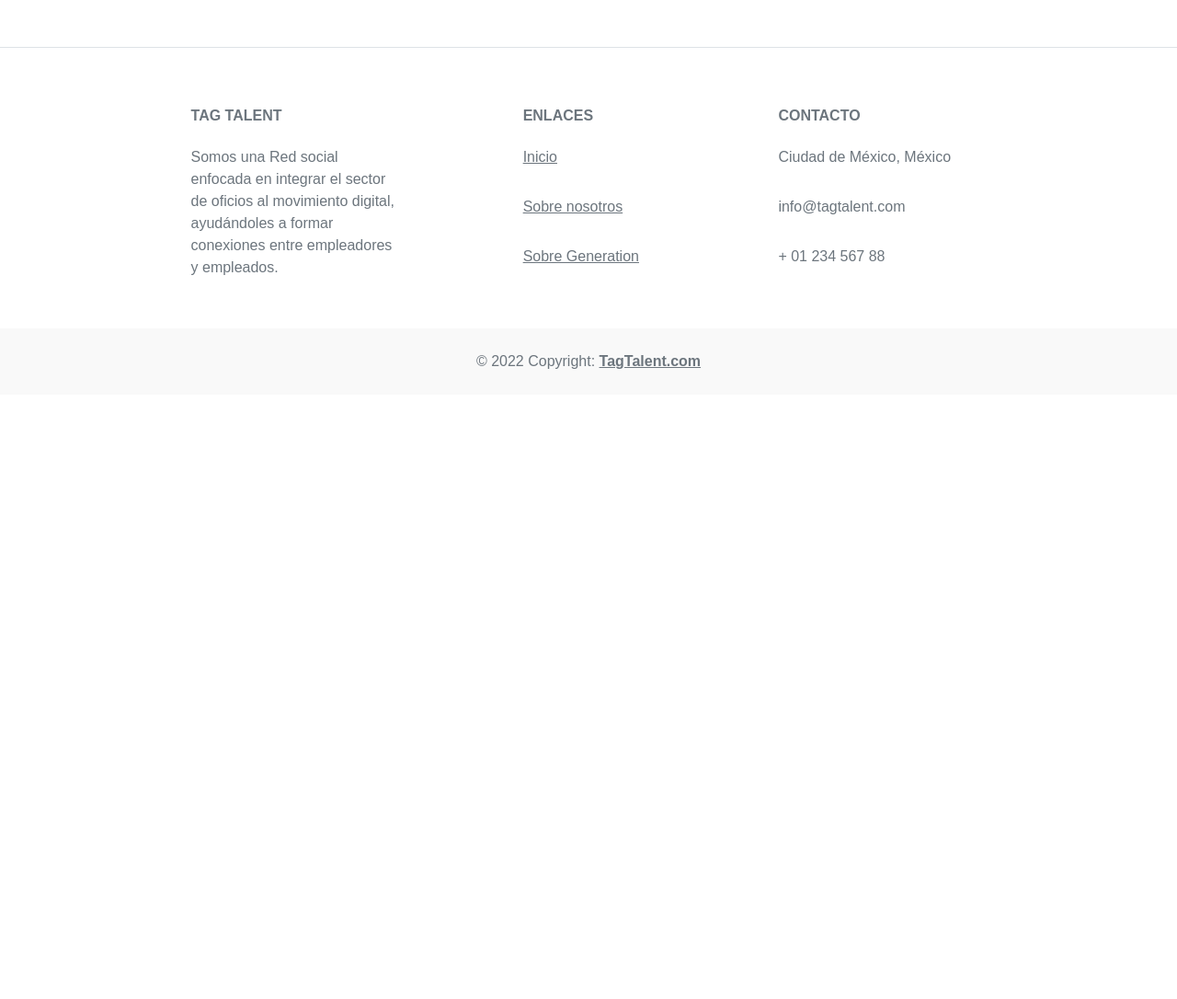
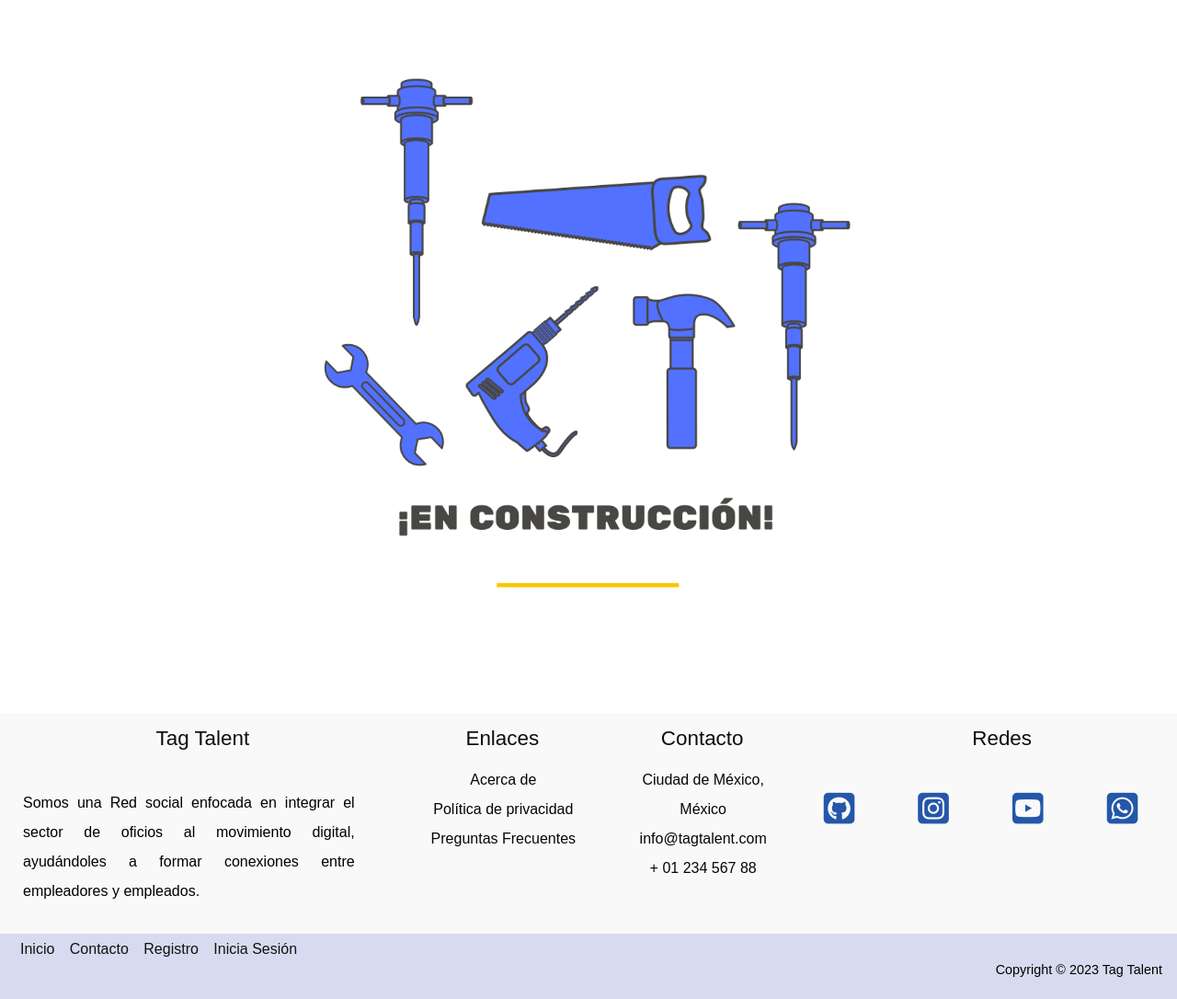
Before and after one commit to BelSharon/proyecto-integrador, a plain HTML site: page categories.html in a window 1280 px wide. Shown: the part 73-1159 px from the top of the page at 92% size. Before the commit the page ends 800 px from the top, so only its background shows below. Drawn offline with nearby package versions, Linux system fonts and the light colour scheme.

Commit message:
Añadí Footer a las páginas

```diff
--- a/categories.html
+++ b/categories.html
@@ -4,9 +4,10 @@
   <meta charset="UTF-8">
   <meta http-equiv="X-UA-Compatible" content="IE=edge">
   <meta name="viewport" content="width=device-width, initial-scale=1.0">
-    <title>Categorías</title>
-    <link href="https://cdn.jsdelivr.net/npm/bootstrap@5.2.3/dist/css/bootstrap.min.css" rel="stylesheet" integrity="sha384-rbsA2VBKQhggwzxH7pPCaAqO46MgnOM80zW1RWuH61DGLwZJEdK2Kadq2F9CUG65" crossorigin="anonymous">
   <link rel="stylesheet" href="./css/styles.css">
+  <link rel="stylesheet" href="./css/footer.css">
+  <link href="https://cdn.jsdelivr.net/npm/bootstrap@5.2.3/dist/css/bootstrap.min.css" rel="stylesheet"
+      integrity="sha384-rbsA2VBKQhggwzxH7pPCaAqO46MgnOM80zW1RWuH61DGLwZJEdK2Kadq2F9CUG65" crossorigin="anonymous">
 </head>
 <body>
     <header>
@@ -34,88 +35,93 @@
         </nav>
         </header>
 
-            <!-- Footer -->
-<footer class="text-center text-lg-start bg-white text-muted">
-    <!-- Section: Social media -->
-    <section class="d-flex justify-content-center justify-content-lg-between p-4 border-bottom">
+        <section>
+          <img src="./assets/Folleto de Construcción Amarillo y Gris Ilustración (5.5 × 7.5 in) (5.5 × 6.5 in).png" weidth="90px"  height="700px"  alt="">
+        </section>
 
 
-      <!-- Right -->
-      <div class="ms-5 d-inline-flex">
-        <!-- <a href="" class="me-4 link-secondary">
-          <img src="https://www.iconpacks.net/icons/1/free-linkedin-icon-112-thumb.png" height="35px" alt="Linkedin-icon">
-        </a> -->
+        <br>
+        <br>
+        <br>
+        <footer>
+          <div class="row primary">
+            <div class="column about">
+
+            <h3>Tag Talent</h3>
+
+             <p>
+              Somos una Red social enfocada en integrar el sector de oficios al movimiento digital,
+              ayudándoles a formar conexiones entre empleadores y empleados.
+            </p>
+
           </div>
-      <!-- Right -->
-    </section>
-    <!-- Section: Social media -->
 
-    <!-- Section: Links  -->
-    <section class="">
-      <div class="container text-center text-md-start mt-5">
-        <!-- Grid row -->
-        <div class="row mt-3">
-          <!-- Grid column -->
-          <div class="col-md-3 col-lg-4 col-xl-3 mx-auto mb-4">
-            <!-- Content -->
-            <h6 class="text-uppercase fw-bold mb-4">
-              <i class=""></i>Tag Talent
-            </h6>
-            <p>
-              Somos una Red social enfocada en integrar el sector de oficios al movimiento digital, ayudándoles a formar conexiones entre empleadores y empleados.
-            </p>
+          <div class="column links">
+          <h3>   Enlaces</h3>
+           <ul>
+            <li>
+             <a href="https://github.com/BelSharon/proyecto-integrador">Acerca de</a>
+            </li>
+            <li>
+             <a href="#cookies-policy">Política de privacidad</a>
+            </li>
+            <li>
+             <a href="#terms-of-services">Preguntas Frecuentes</a>
+            </li>
+                     </ul>
+
           </div>
-          <!-- Grid column -->
 
 
-          <!-- Grid column -->
+          <div class="column links">
+            <h3>Contacto</h3>
+             <ul>
+              <li>
+               <a href="https://goo.gl/maps/sVf9QXB1q5WqjByc6">Ciudad de México, México</a>
+              </li>
+              <li>
+               <a href="./contactus.html">info@tagtalent.com </a>
+              </li>
+              <li>
+              <a href="#terms-of-services">+ 01 234 567 88</a>
+              </li>
+            </ul>
+          </div>
 
-          <!-- Grid column -->
-          <div class="col-md-3 col-lg-2 col-xl-2 mx-auto mb-4">
-            <!-- Links -->
-            <h6 class="text-uppercase fw-bold mb-4">
-              Enlaces
-            </h6>
-            <p>
-              <a href="index.html" class="text-reset">Inicio</a>
-            </p>
-            <p>
-              <a href="./aboutus.html" class="text-reset">Sobre nosotros</a>
-            </p>
-            <p>
-              <a href="https://mexico.generation.org/" class="text-reset">Sobre Generation</a>
-            </p>
+          <div class="column subscribe">
+           <h3>Redes</h3>
+
+            <div class="social">
+
+              <a href="https://github.com/BelSharon/proyecto-integrador/tree/develop" target="_blank"><i class="fa-brands fa-github-square"></a></i>
+              <a href="https://www.instagram.com/" target="_blank"><i class="fa-brands fa-instagram-square"></a></i>
+              <a href="https://www.youtube.com/" target="_blank"><i class="fa-brands fa-youtube-square"></a></i>
+              <a href="https://web.whatsapp.com/" target="_blank"><i class="fa-brands fa-whatsapp-square"></a></i>
             </div>
-          <!-- Grid column -->
 
-          <!-- Grid column -->
-          <div class="col-md-4 col-lg-3 col-xl-3 mx-auto mb-md-0 mb-4">
-            <!-- Links -->
-            <h6 class="text-uppercase fw-bold mb-4">Contacto</h6>
-            <p><i class=""></i>Ciudad de México, México</p>
-            <p>
-              <i class=""></i>
-              info@tagtalent.com
-            </p>
-            <p><i class=""></i> + 01 234 567 88</p>
           </div>
-          <!-- Grid column -->
           </div>
-        <!-- Grid row -->
+
+          <div class="row copyright">
+            <div class="footer-menu">
+
+            <a href="./index.html">Inicio</a>
+            <a href="./contactus.html">Contacto</a>
+            <a href="./userRegister.html">Registro</a>
+            <a href="./login.html">Inicia Sesión</a>
             </div>
+             <p>Copyright &copy; 2023 Tag Talent</p>
+          </div>
+          </footer>
+
         </section>
-    <!-- Section: Links  -->
+       </main>
+  </div>
 
-    <!-- Copyright -->
-    <div class="text-center p-4" style="background-color: rgba(0, 0, 0, 0.025);">
-      © 2022 Copyright:
-      <a class="text-reset fw-bold" href="/index.html">TagTalent.com</a>
-    </div>
-    <!-- Copyright -->
-  </footer>
-  <!-- Footer -->
 
-    <script src="/proyecto-integrador/js/main.js"></script>
-    <script src="https://cdn.jsdelivr.net/npm/bootstrap@5.2.3/dist/js/bootstrap.bundle.min.js" integrity="sha384-kenU1KFdBIe4zVF0s0G1M5b4hcpxyD9F7jL+jjXkk+Q2h455rYXK/7HAuoJl+0I4" crossorigin="anonymous"></script>
+  <script src="https://kit.fontawesome.com/410c78c342.js" crossorigin="anonymous"></script>
+  <script src="https://cdn.jsdelivr.net/npm/bootstrap@5.2.3/dist/js/bootstrap.bundle.min.js"
+      integrity="sha384-kenU1KFdBIe4zVF0s0G1M5b4hcpxyD9F7jL+jjXkk+Q2h455rYXK/7HAuoJl+0I4"
+      crossorigin="anonymous"></script>
     </body>
   </html>
```
Also changed, not shown: contactus.html (+78 -75 lines), index.html (+0 -4 lines), login.html (+64 -67 lines), userRegister.html (+66 -65 lines). Lines whose indentation alone changed are shown as unchanged.
